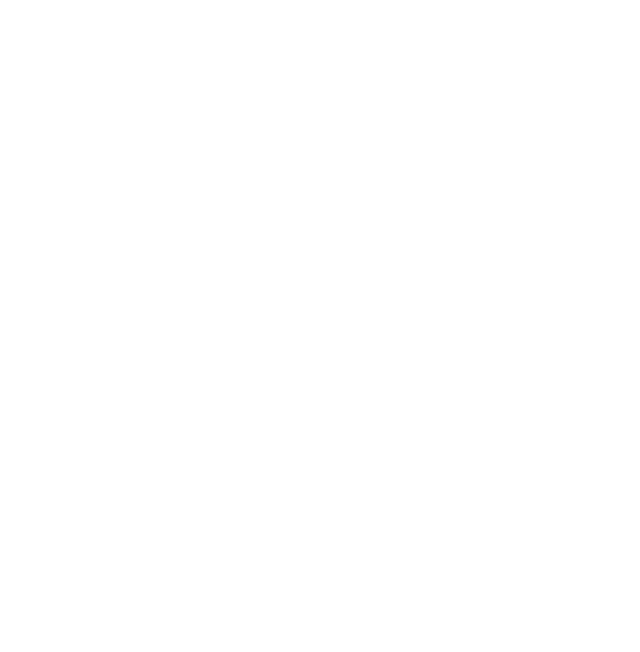
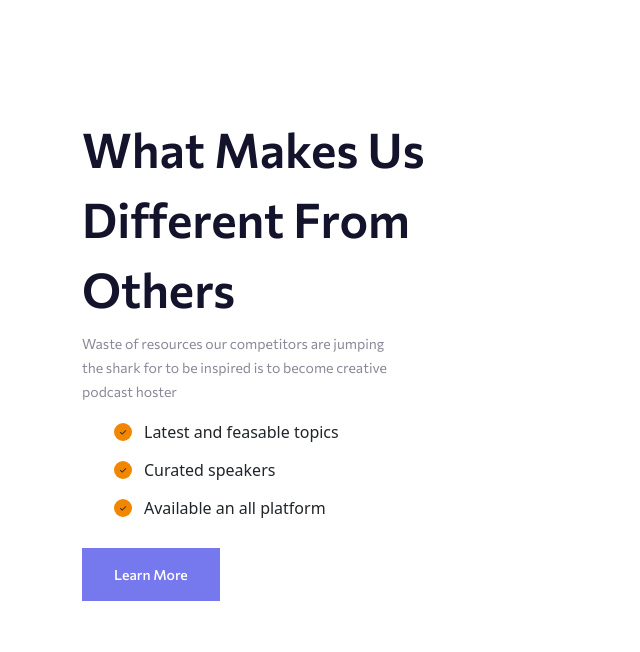
Before and after one commit to dearnasaruddin/podcesto, a plain HTML site: page index.html in a window 1280 px wide. Shown: the whole page, without its empty margins (0-640 px from the left). Drawn offline with Linux system fonts and the light colour scheme.

Commit message:
image incomplete

```diff
--- a/css/style.css
+++ b/css/style.css
@@ -4,3 +4,78 @@
 /* ======================== Common CSS Start ======================== */
 
 /* ======================== Common CSS End ======================== */
+/* ================================= makes us start ======================  */
+#make_us{
+    padding-top: 114px;
+    padding-bottom: 48px;
+}
+
+.make_us_left h4{
+    color:  #13132C;
+    font-family: "Commissioner", sans-serif;
+    font-size: 48px;
+    font-style: normal;
+    font-weight: 600;
+    line-height: 70px;
+    text-transform: capitalize;
+
+}
+
+.make_us_left p{
+    color:  #898998;
+    font-family: "Commissioner", sans-serif;
+    font-size: 14px;
+    font-style: normal;
+    font-weight: 400;
+    line-height: 24px;
+    padding-right: 130px;
+    /* margin-top: 16px;
+    margin-bottom: 32px; */
+
+}
+
+.make_us_left li{
+    display: flex;
+    align-items: center;
+    column-gap: 12px;
+    margin-bottom: 14px;
+}
+.make_us_left_check{
+   width: 18px;
+   height: 18px;
+   background: #F18701;
+   display: flex;
+   justify-content: center;
+   align-items: center;
+   border-radius: 50%;
+   font-size: 7px;
+}
+
+.make_us_left_check span{
+    color: #13132C;
+    font-size: 16px;
+    font-weight: 400;
+    font-family: "Commissioner", sans-serif;
+}
+.make_us_left_button button{
+    margin-top: 12px;
+    padding: 16px 32px;
+    background: #7678ED;
+    font-family: "Commissioner", sans-serif;
+    border: none;
+    color: #fff;
+    font-size: 14px;
+    font-weight: 500;
+    border-radius: 1px solid #7678ED;
+    transition: all linear 0.3s;
+
+}
+
+.make_us_left_button button:hover{
+    background: #6062c9;
+ }
+
+ .make_us_right img{
+    width: 100%;
+ }
+/* ================================= makes us end ========================  */
--- a/index.html
+++ b/index.html
@@ -28,7 +28,49 @@
 </head>
 <body>
 
-
+<!-- ================================= makes us start ======================== -->
+ <section id="make_us">
+    <div class="container">
+        <div class="row justify-content-between ">
+            <div class="col-lg-5">
+                <div class="make_us_left">
+                    <h4>What makes us different from others</h4>
+                    <p>Waste of resources our competitors are jumping the shark for
+                        to be inspired is to become creative podcast hoster</p>
+                    <ul>
+                        <li>
+                            <div class="make_us_left_check">
+                                <i class="fa-solid fa-check"></i>
+                            </div>
+                            <span>Latest and feasable topics</span>
+                        </li>
+                        <li>
+                            <div class="make_us_left_check">
+                                <i class="fa-solid fa-check"></i>
+                            </div>
+                            <span>Curated speakers</span>
+                        </li>
+                        <li>
+                            <div class="make_us_left_check">
+                                <i class="fa-solid fa-check"></i>
+                            </div>
+                            <span>Available an all platform</span>
+                        </li>
+                    </ul>
+                    <div class="make_us_left_button">
+                        <button>Learn More</button>
+                    </div>
+                </div>
+            </div>
+            <div class="col-lg-6">
+                <div class="make_us_right">
+                    <img src="" alt="">
+                </div>
+            </div>
+        </div>
+    </div>
+ </section>
+<!-- ================================= makes us end ========================== -->
 
 
 <!-- ======================== Bootstrap js Start ======================== -->
```
